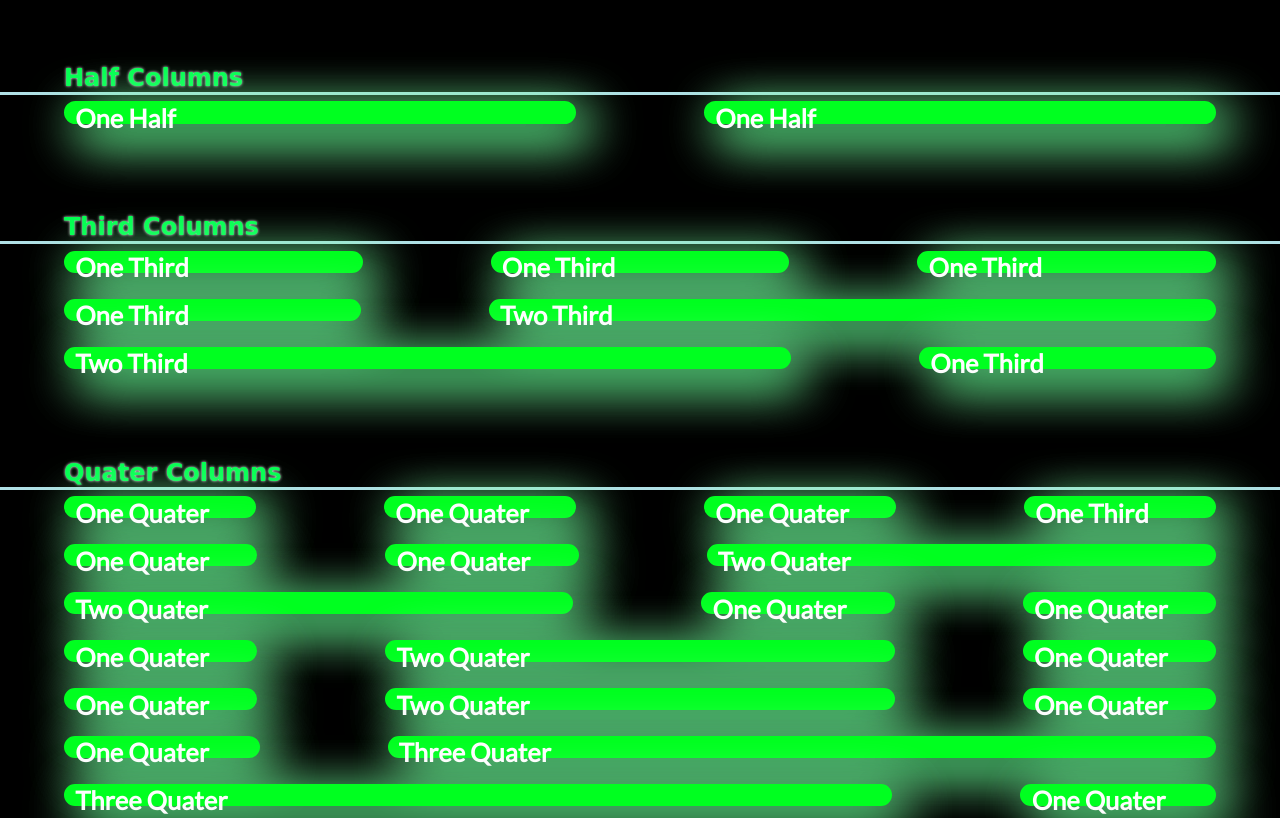
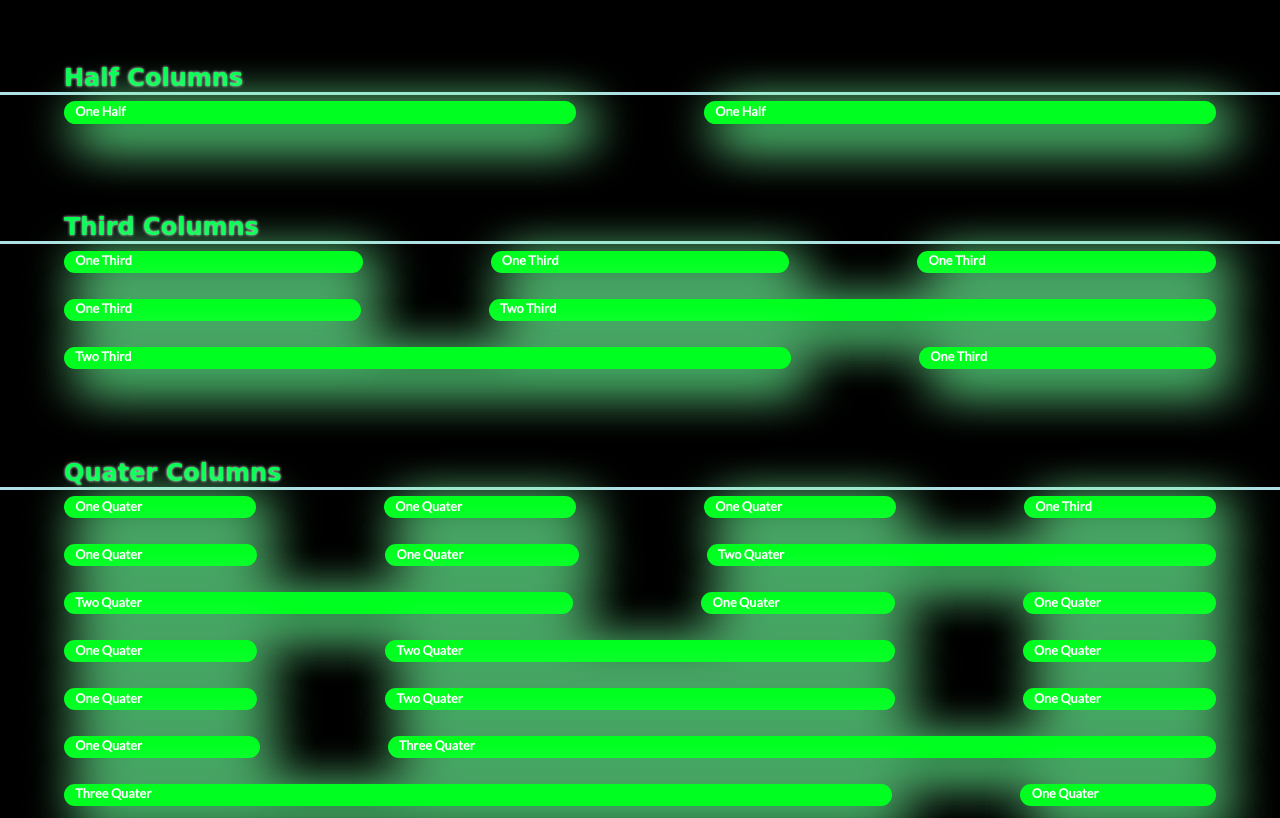
Before and after one commit to owaisKhattak/flex, a plain HTML site: page index.html in a window 1280 px wide. Shown: the top 818 px of the page. Drawn offline with Linux system fonts and the light colour scheme; a web font is replaced by a local one.

Commit message:
Update Style.css

```diff
--- a/Style.css
+++ b/Style.css
@@ -26,7 +26,7 @@ h2{
 p{
   color: rgb(253, 253, 253);
   font-weight: bold;
-  font-size: 2vw;
+  font-size: 0.8em;
   position: relative;
   bottom: 1.2vh;
   font-family: 'Lato', sans-serif;
```
